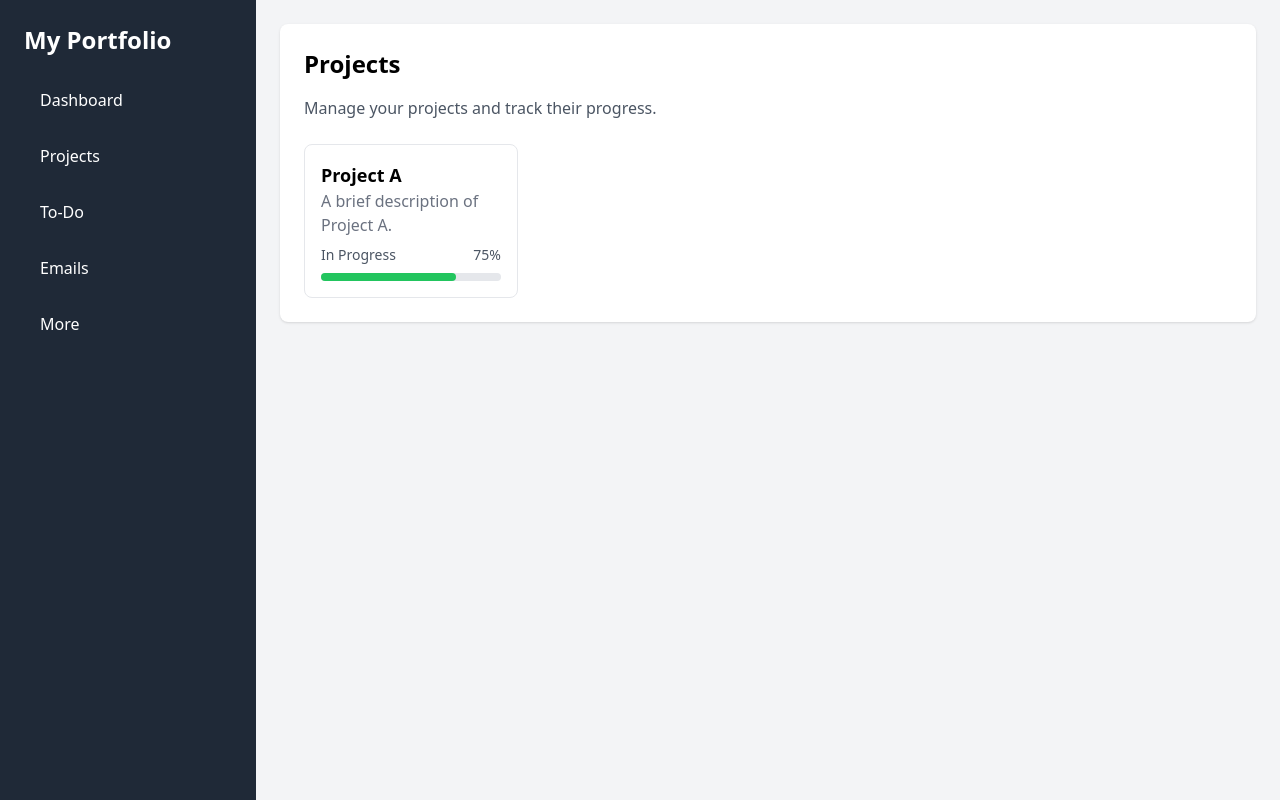
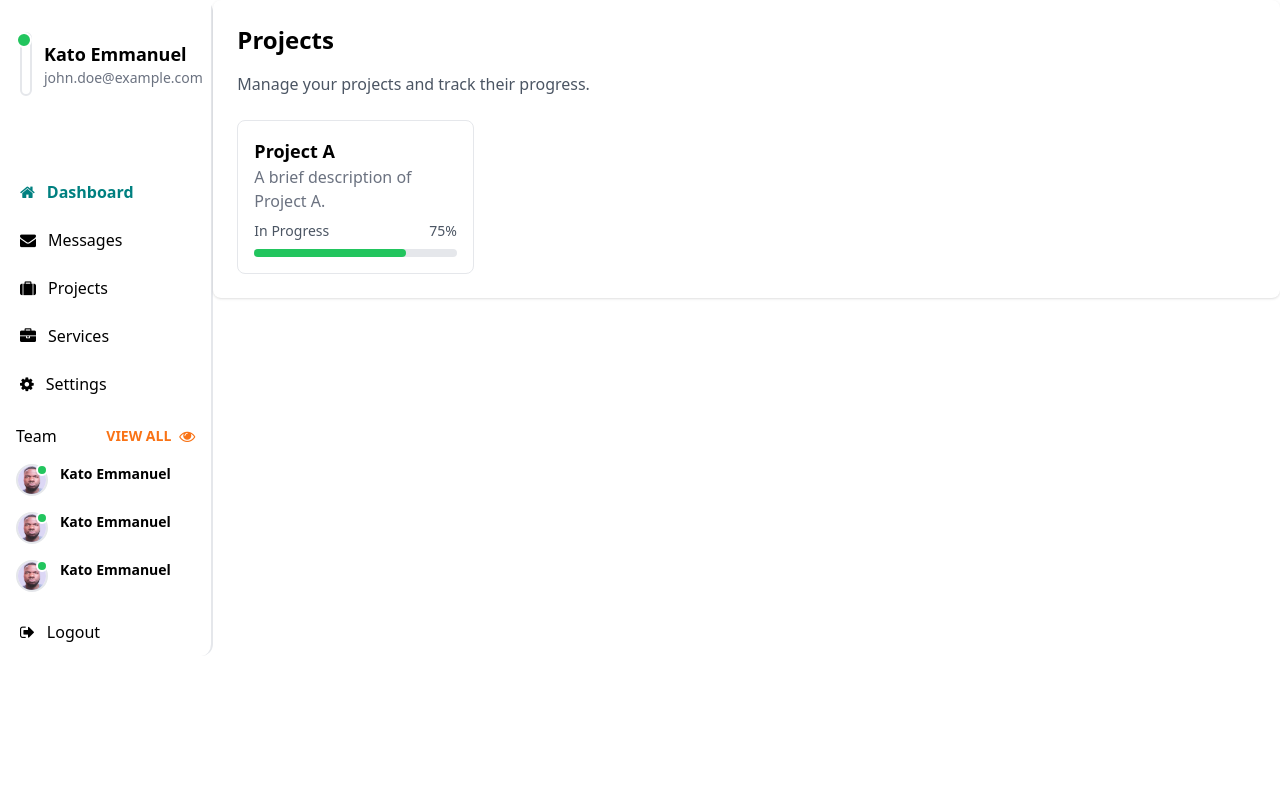
Before and after one commit to Katoemma/nuxt-portfolio, a Nuxt app: page /admin in a window 1280 px wide. Built offline with nearby package versions, Linux system fonts and the light colour scheme; no server answers.

Commit message:
started design the admin dashboard

```diff
--- /dev/null
+++ b/components/dashbaord/sidebar.vue
@@ -0,0 +1,69 @@
+<script setup>
+const colorMode = useColorMode()
+
+colorMode.preference = 'light'
+
+console.log(colorMode.preference)
+</script>
+<template>
+    <div
+        class="flex flex-col h-max border-r-2 border-r-gray-200 bg-gray-80 dark:bg-gradient-to-br from-slate-900 to-blue-900 rounded-r-xl">
+        <div class="flex justify between items-center gap-3 px-5 py-8 bg-white dark:bg-transparent">
+            <!-- Avatar image with active badge -->
+            <div class="relative">
+                <img src="/avatar.jpg" alt="Avatar" class="w-16 h-16 rounded-full border-2 border-gray-200 p-1">
+                <span
+                    class="absolute top-0 right-0 inline-flex items-center justify-center w-4 h-4 text-xs font-bold text-white bg-green-500 rounded-full border-2 border-white"></span>
+            </div>
+            <div class="flex flex-col">
+                <span class="font-bold text-lg dark:text-gray-100">Kato Emmanuel</span>
+                <span class="text-sm text-gray-500 dark:text-gray-200">john.doe@example.com</span>
+            </div>
+        </div>
+        <div class="flex flex-col mt-10">
+            <NuxtLink to="/admin" class="flex items-center gap-3 px-5 py-3 hover:bg-gray-100"> <i
+                    class="fa fa-home"></i> Dashboard</NuxtLink>
+            <NuxtLink to="/dashboard/users" class="flex items-center gap-3 px-5 py-3 hover:bg-gray-100"> <i
+                    class="fa fa-envelope"></i> Messages</NuxtLink>
+            <NuxtLink to="/admin/transactions" class="flex items-center gap-3 px-5 py-3 hover:bg-gray-100"> <i
+                    class="fa fa-suitcase"></i> Projects</NuxtLink>
+            <NuxtLink to="/admin/settings" class="flex items-center gap-3 px-5 py-3 hover:bg-gray-100"><i
+                    class="fa fa-briefcase"></i> Services</NuxtLink>
+            <NuxtLink to="/admin/settings" class="flex items-center gap-3 px-5 py-3 hover:bg-gray-100"><i
+                    class="fa fa-cog"></i> Settings</NuxtLink>
+        </div>
+        <div class="flex flex-col mt-auto p-4">
+            <div class="flex justify-between">
+                <h1>Team</h1>
+                <div class="flex gap-2 items-center text-orange-500">
+                    <span class="text-sm font-bold">VIEW ALL</span>
+                    <i class="fa fa-eye"></i>
+                </div>
+            </div>
+
+            <div class="flex gap-3 mt-4" v-for="n in 3">
+                <!-- Avatar image with active badge -->
+                <div class="relative" >
+                    <img src="/avatar.jpg" alt="Avatar" class="w-8 h-8 rounded-full border-2 border-gray-200">
+                    <span
+                        class="absolute top-0 right-0 inline-flex items-center justify-center w-3 h-3 text-xs font-bold text-white bg-green-500 rounded-full border-2 border-white"></span>
+                </div>
+                <!-- teammate name -->
+                <div class="flex flex-col">
+                    <span class="font-bold text-sm dark:text-gray-100">Kato Emmanuel</span>
+
+                </div>
+            </div>
+        </div>
+        <div class="flex flex-col">
+            <NuxtLink to="/admin/logout" class="flex items-center gap-3 px-5 py-3 hover:bg-gray-100"><i
+                    class="fa fa-sign-out"></i> Logout </NuxtLink>
+        </div>
+    </div>
+</template>
+<style>
+.router-link-active {
+    font-weight: bold;
+    color: teal;
+}
+</style>
--- a/layouts/dashboard.vue
+++ b/layouts/dashboard.vue
@@ -1,48 +1,13 @@
+<script setup>
+
+</script>
 <template>
-    <div class="flex min-h-screen">
-      <!-- Sidebar -->
-      <aside class="w-64 bg-gray-800 text-white">
-        <div class="p-6">
-          <h2 class="text-2xl font-bold mb-6">My Portfolio</h2>
-          <nav>
-            <ul>
-              <li class="mb-4">
-                <NuxtLink to="/" exact class="flex items-center p-2 rounded hover:bg-gray-700">
-                  <span class="ml-2">Dashboard</span>
-                </NuxtLink>
-              </li>
-              <li class="mb-4">
-                <NuxtLink to="/projects" class="flex items-center p-2 rounded hover:bg-gray-700">
-                  <span class="ml-2">Projects</span>
-                </NuxtLink>
-              </li>
-              <li class="mb-4">
-                <NuxtLink to="/todo" class="flex items-center p-2 rounded hover:bg-gray-700">
-                  <span class="ml-2">To-Do</span>
-                </NuxtLink>
-              </li>
-              <li class="mb-4">
-                <NuxtLink to="/emails" class="flex items-center p-2 rounded hover:bg-gray-700">
-                  <span class="ml-2">Emails</span>
-                </NuxtLink>
-              </li>
-              <li class="mb-4">
-                <NuxtLink to="/more" class="flex items-center p-2 rounded hover:bg-gray-700">
-                  <span class="ml-2">More</span>
-                </NuxtLink>
-              </li>
-            </ul>
-          </nav>
-        </div>
-      </aside>
-
-      <!-- Main Content -->
-      <main class="flex-1 bg-gray-100 p-6">
-        <slot />
-      </main>
+  <div class="flex justify-between">
+    <div class="w-1/6">
+      <DashbaordSidebar />
     </div>
-  </template>
-
-  <style>
-  /* Add custom styles here if needed */
-  </style>
+    <div class="w-5/6">
+      <slot />
+    </div>
+  </div>
+</template>
--- a/nuxt.config.ts
+++ b/nuxt.config.ts
@@ -22,5 +22,8 @@ export default defineNuxtConfig({
   supabase: {
     redirect: false
     },
-  modules:['@nuxtjs/tailwindcss', "@nuxtjs/sitemap", "@nuxtjs/supabase"]
+  modules:['@nuxtjs/tailwindcss', "@nuxtjs/sitemap", "@nuxtjs/supabase",'@nuxtjs/color-mode'],
+  colorMode: {
+    classSuffix: ''
+  }
 })
--- a/package.json
+++ b/package.json
@@ -16,6 +16,7 @@
     "vue": "latest"
   },
   "devDependencies": {
+    "@nuxtjs/color-mode": "^3.4.4",
     "@nuxtjs/tailwindcss": "^6.12.1",
     "autoprefixer": "^10.4.19",
     "postcss": "^8.4.39"
--- a/pages/admin/index.vue
+++ b/pages/admin/index.vue
@@ -1,7 +1,7 @@
 <script setup>
 definePageMeta({
   layout: 'dashboard',
-  middleware: 'auth'
+  // middleware: 'auth'
 })
 </script>
 <template>
--- a/pages/admin/login.vue
+++ b/pages/admin/login.vue
@@ -6,8 +6,20 @@ definePageMeta({
 
 const email = ref('')
 const password = ref('')
+const errorMsg = ref('')
+
+//function to clear error message
+const clearError = () => {
+    if(errorMsg.value != '') {
+        errorMsg.value = ''
+    }
+}
 
 const login = async () => {
+    if (!email.value || !password.value) {
+        errorMsg.value = 'Please fill in all fields'
+        return
+    }
     try {
         const {data, error} = await supabase.auth.signInWithPassword({
             email: email.value,
@@ -19,10 +31,10 @@ const login = async () => {
             console.log(data)
             //navigateTo('/admin/dashboard')
         } else {
-           console.log(error)
+            errorMsg.value = error.message
         }
     } catch (error) {
-        console.error(error)
+        console.log(error)
     }
 }
 </script>
@@ -33,23 +45,27 @@ const login = async () => {
             <img src="../../public/logo.png" alt="Logo" class="h-16" />
         </div>
         <h2 class="text-2xl font-semibold text-center mb-6">Login</h2>
-        <form>
+        <!-- error alert -->
+         <div v-if="errorMsg != ''" class="p-4 bg-red-100 border border-red-500 rounded my-4">
+            <p class="text-red-500">{{ errorMsg }}</p>
+         </div>
+        <div>
             <div class="mb-4">
                 <label for="email" class="block text-gray-700 mb-2">Email</label>
                 <input type="email" id="email"
                     class="w-full p-3 border border-gray-300 rounded-lg focus:outline-none focus:ring-2 focus:ring-green-500"
-                    placeholder="Enter your email" />
+                    placeholder="Enter your email" v-model="email" @change="clearError" />
             </div>
             <div class="mb-6">
                 <label for="password" class="block text-gray-700 mb-2">Password</label>
                 <input type="password" id="password"
                     class="w-full p-3 border border-gray-300 rounded-lg focus:outline-none focus:ring-2 focus:ring-green-500"
-                    placeholder="Enter your password" />
+                    placeholder="Enter your password" v-model="password"/>
             </div>
             <button @click="login" class="w-full bg-green-500 text-white p-3 rounded-lg hover:bg-green-600 transition">
                 Login
             </button>
-        </form>
+        </div>
         <p class="text-center text-gray-600 mt-4">
             Don't have an account?
             <nuxt-link to="/admin/register" class="text-green-500 font-semibold hover:underline">
--- a/tailwind.config.js
+++ b/tailwind.config.js
@@ -11,3 +11,7 @@ export default {
   },
   plugins: [],
 }
+
+module.exports = {
+  darkMode: 'class'
+}
```
Also changed, not shown: 1 other file (tests, documents, lock files or other folders).
